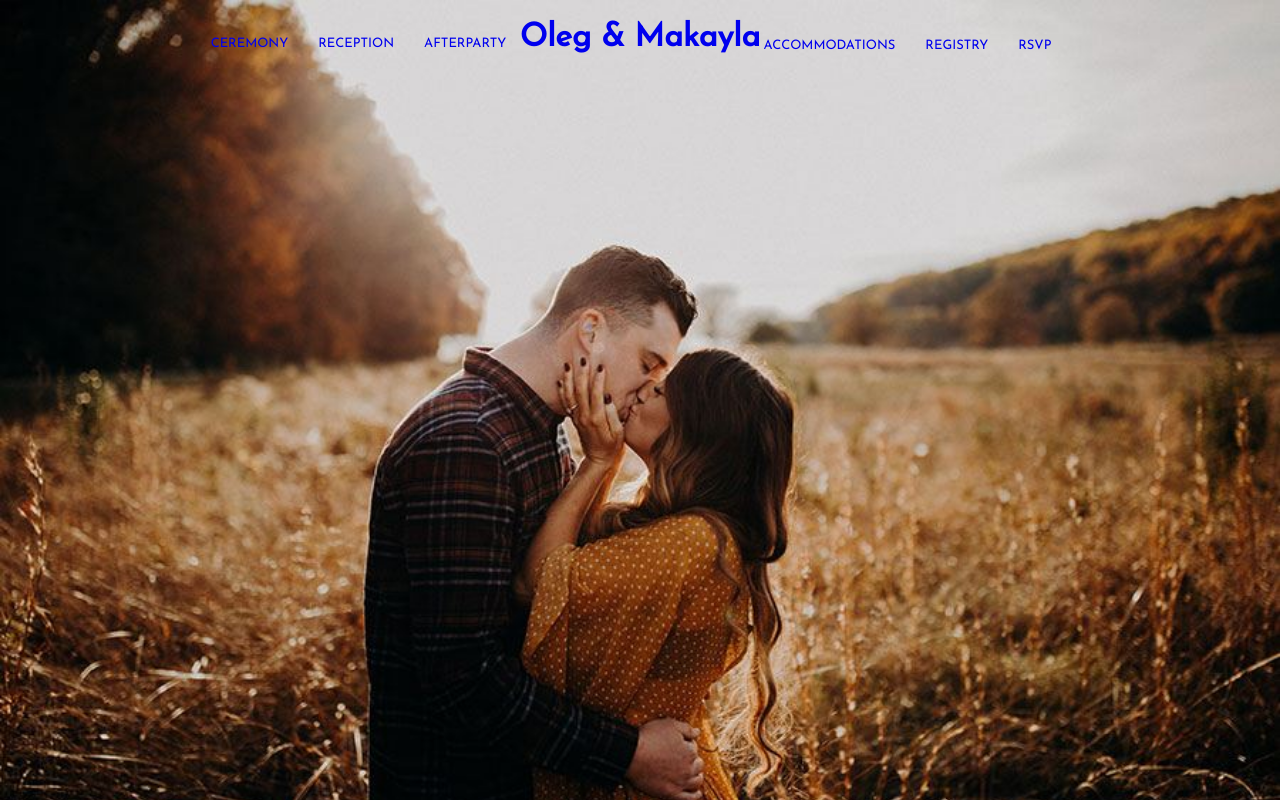
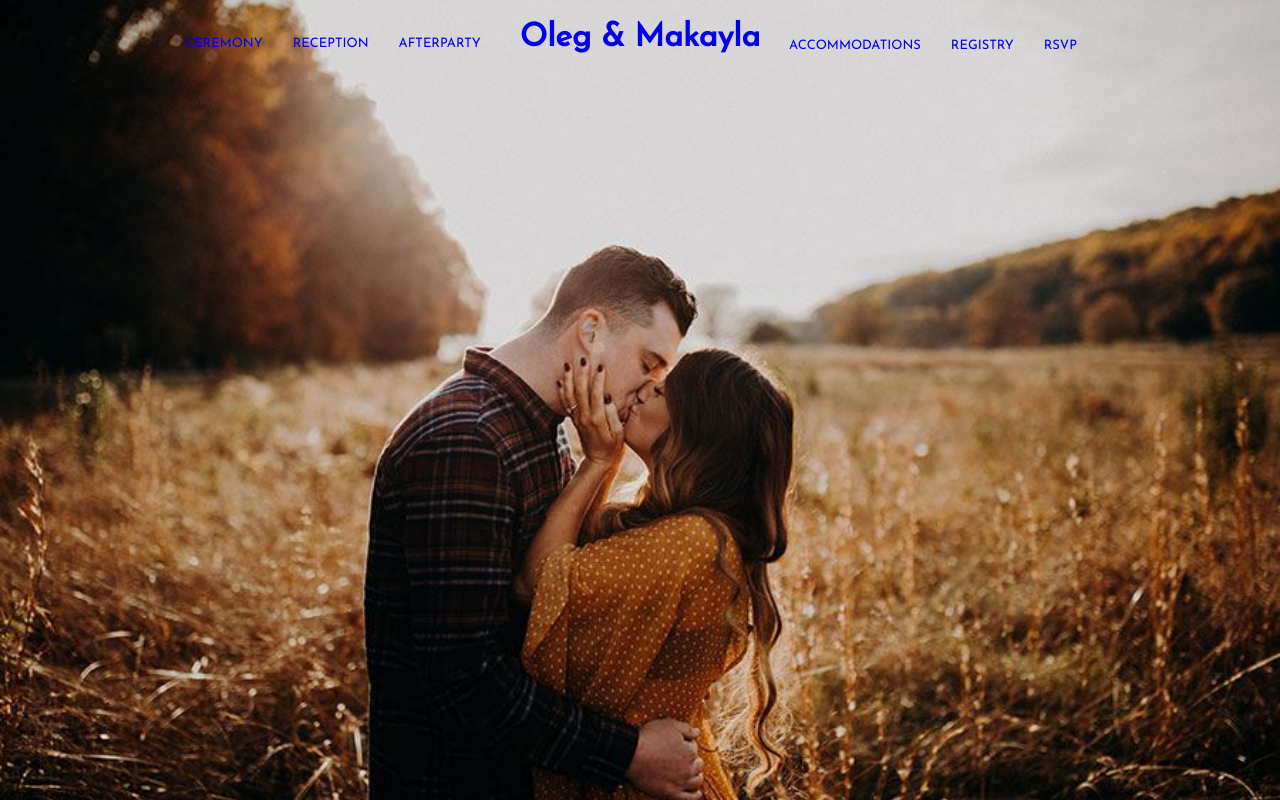
Before and after one commit to olegesan/wedding-website, a React (Create React App) app in the folder wedding/: page / in a window 1280 px wide. Built offline with nearby package versions, Linux system fonts and the light colour scheme.

Commit message:
Added mobile support of tablets, phones will not display the webpage currently

```diff
--- a/wedding/src/components/Header.css
+++ b/wedding/src/components/Header.css
@@ -69,16 +69,16 @@
     display: inline-block;
     vertical-align: middle;
     margin-left: 15px;
-    margin-right: 15px;;
+    margin-right: 15px;
 }
 
 .nav-left {
-    margin-left: -45%;
+    margin-left: -600px;
     margin-top: 15px;
 }
 
 .nav-right {
-    margin-left: 45%;
+    margin-left: 600px;
     margin-top: -15px;
 }
 
@@ -93,3 +93,28 @@ a {
 a:visited {
     color: #fff;
 }
+
+@media (max-width: 1000px) {
+    .nav-bar {
+        width: 100%;
+        /* margin-top: 50px; */
+    }
+
+    .nav-left {
+        margin: 0;
+        margin-left: -325px;
+        margin-top: 50px;
+    }
+
+    .nav-right {
+        margin: 0;
+        margin-left: 325px;
+        margin-top: -18px;
+    }
+}
+
+@media (max-width: 750px) {
+    * {
+        display: none;
+    }
+}
```
